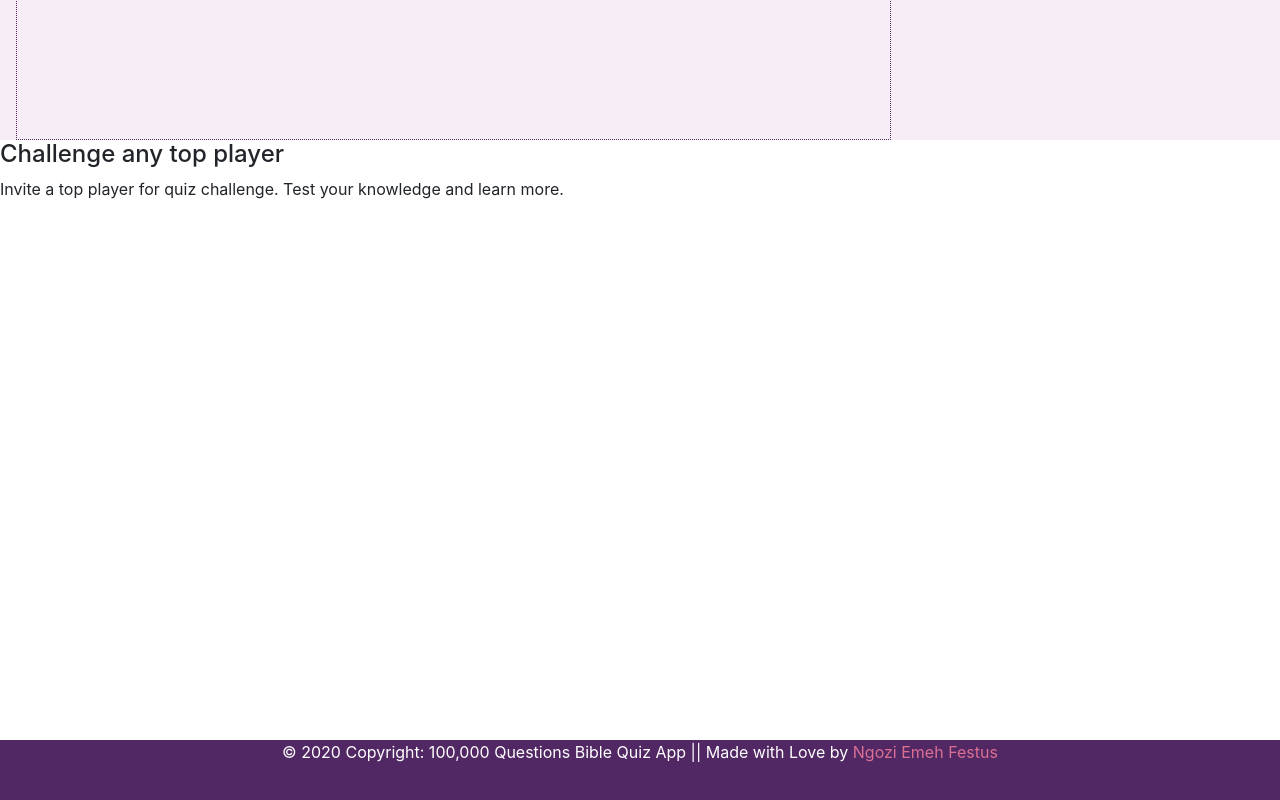
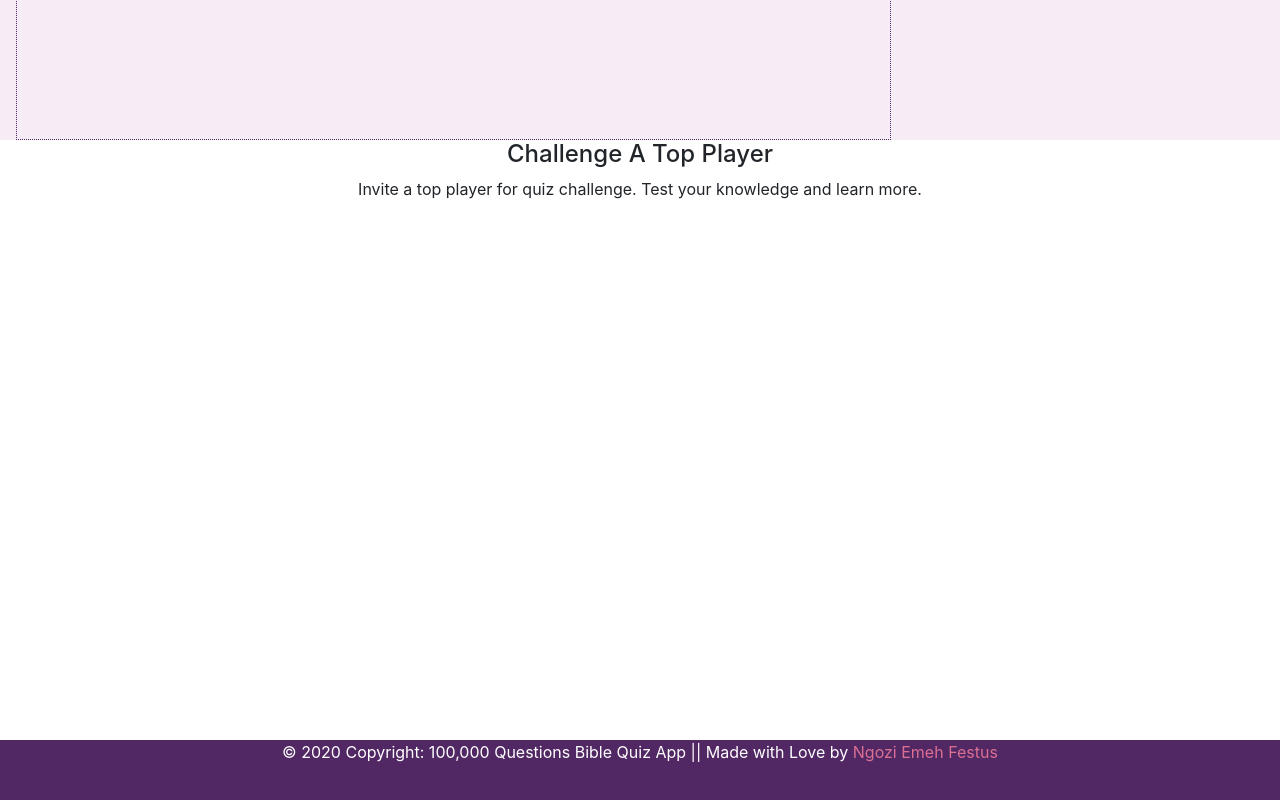
Before and after one commit to NgoziEmeh/Bible-quiz-web-app-frontend, an Angular app: page / in a window 1280 px wide. Shown: the part 1986-2786 px from the top of the page. Built offline with nearby package versions, Linux system fonts and the light colour scheme.

Commit message:
challenge container

```diff
--- a/src/app/home/home.component.css
+++ b/src/app/home/home.component.css
@@ -603,3 +603,9 @@ li{
     height: 600px;
     width: 100%;
 }
+.challenge-title{
+    text-align: center;
+}
+.challenge-para{
+    text-align: center;
+}
--- a/src/app/home/home.component.html
+++ b/src/app/home/home.component.html
@@ -228,10 +228,14 @@
         <div class="space-in-between"></div>
         <div class="challenge-player">
             <div class="challenge-title">
-                <h4>Challenge any top player</h4>
+                <h4>Challenge A Top Player</h4>
             </div>
             <div class="challenge-para">
                 <p>Invite a top player for quiz challenge. Test your knowledge and learn more.</p>
+            </div>
+            <div class="challenge-container">
+                <div class="first-row"></div>
+                <div class="second-row"></div>
             </div>
         </div>
         <div class="footer_area">
```
